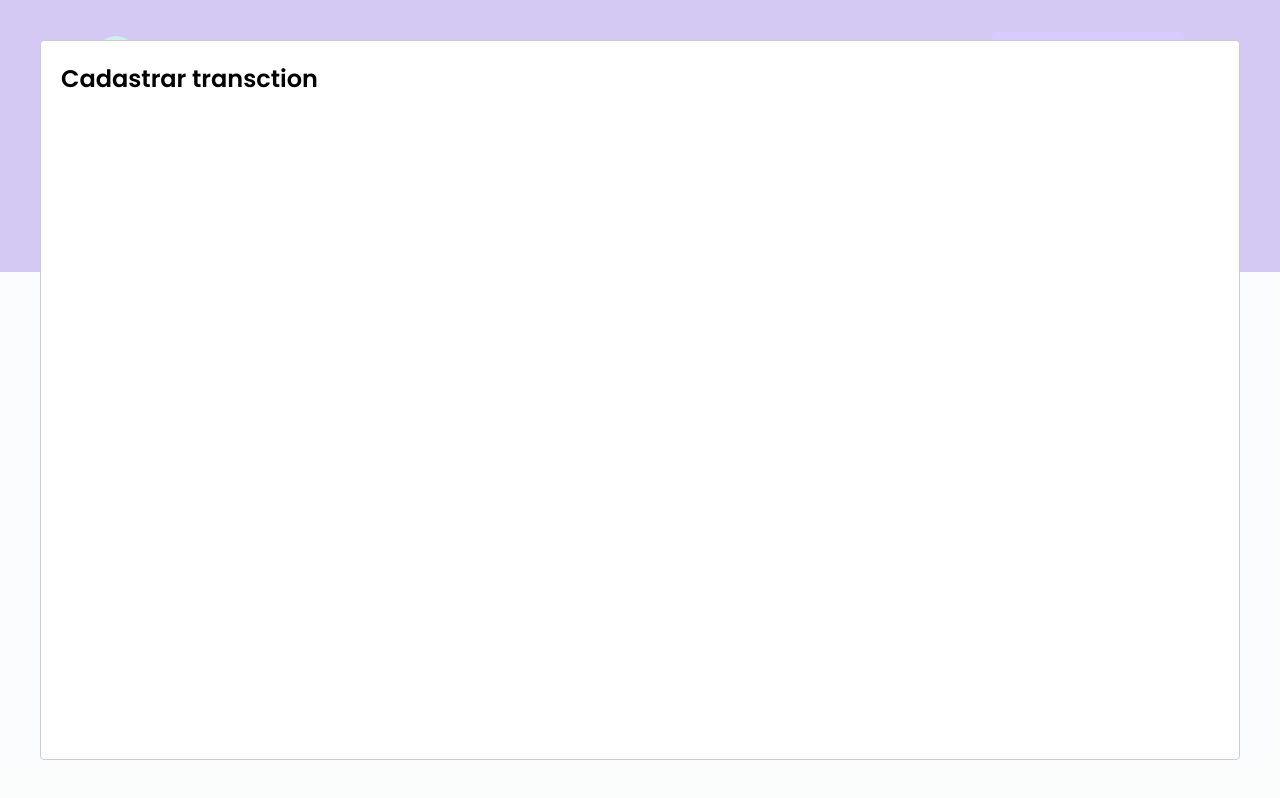
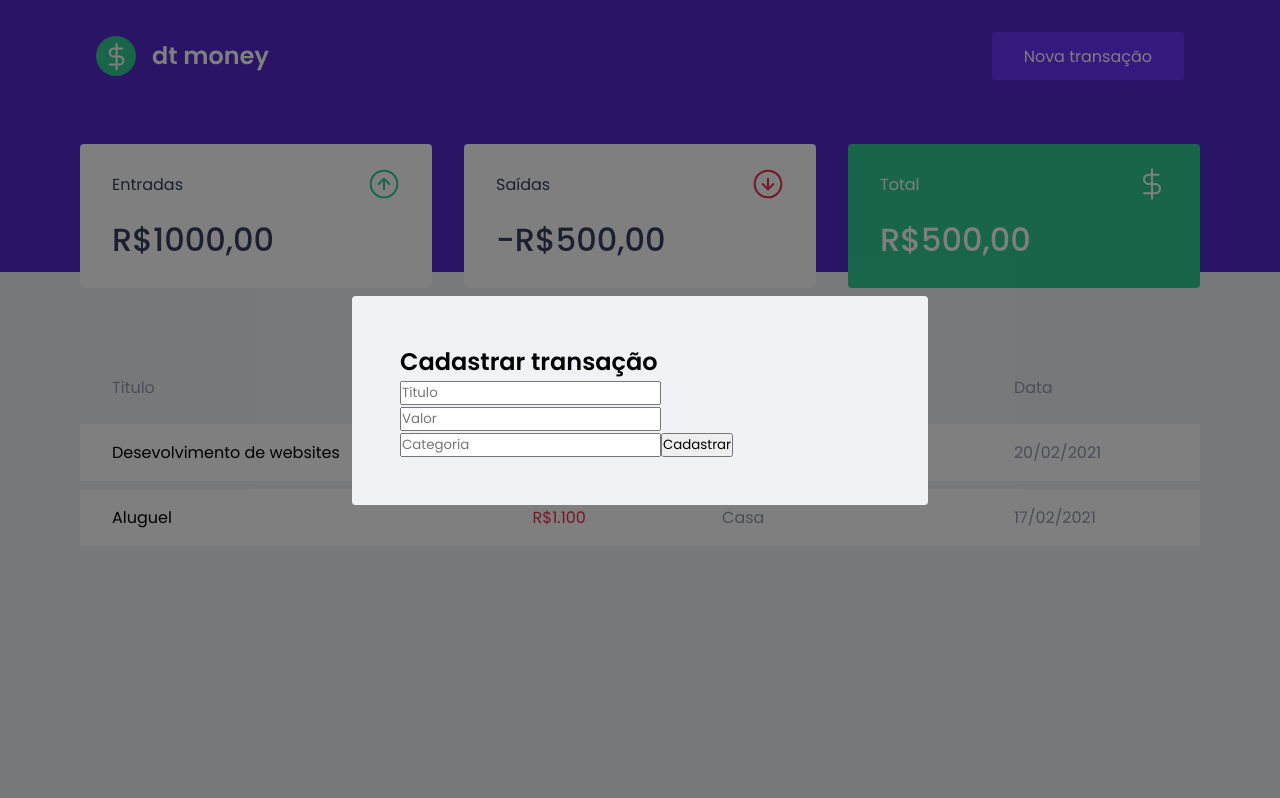
Before and after one commit to manuncorrea/dtmoney, a React (Create React App) app: page / in a window 1280 px wide. Both pictures are taken after a click on the button "Nova transação". Built offline with nearby package versions, Linux system fonts and the light colour scheme; no server answers; what miragejs would draw is missing.

Commit message:
estrutura do formulario

```diff
--- a/src/App.tsx
+++ b/src/App.tsx
@@ -3,6 +3,7 @@
 
 import { Dashboard } from "./components/Dashboard";
 import { Header } from "./components/Header";
+import { NewTransactionModal } from './components/NewTransactionModal';
 import { GlobalSytle } from "./styles/global";
 
 //Configurando Modal
@@ -22,12 +23,11 @@
     <>
       <Header onOpenNewTransctionModal={handleOpenTransactionModal} />
       <Dashboard />
-      <Modal
+
+      <NewTransactionModal
         isOpen={isNewTransactionModalOpen}
         onRequestClose={handleCloseTransactionModal}
-      >
-         <h2>Cadastrar transction</h2>
-      </Modal>
+       />
       <GlobalSytle />
     </>
   );
--- /dev/null
+++ b/src/components/NewTransactionModal/index.tsx
@@ -0,0 +1,26 @@
+import Modal from 'react-modal';
+import { Container } from './styles';
+
+interface NewTransactionModalProps{
+  isOpen: boolean;
+  onRequestClose: () => void;
+}
+
+export function NewTransactionModal({isOpen, onRequestClose }: NewTransactionModalProps) {
+  return(
+    <Modal
+      isOpen={isOpen}
+      onRequestClose={onRequestClose}
+      overlayClassName="react-modal-overlay"
+      className="react-modal-content"
+    >
+      <Container>
+        <h2>Cadastrar transação</h2>
+        <input placeholder="Titulo"/>
+        <input type="number" placeholder="Valor"/>
+        <input placeholder="Categoria"/>
+        <button type="submit">Cadastrar</button>
+      </Container>
+    </Modal>
+  );
+}
--- /dev/null
+++ b/src/components/NewTransactionModal/styles.ts
@@ -0,0 +1,3 @@
+import styled from "styled-components";
+
+export const Container = styled.form``;
--- a/src/styles/global.ts
+++ b/src/styles/global.ts
@@ -50,4 +50,27 @@
     opacity: 0.6;
     cursor: not-allowed;
   }
+
+  // Modal
+
+  .react-modal-overlay{
+    background: rgba(0, 0, 0, 0.5);
+    position: fixed;
+    top: 0;
+    bottom: 0;
+    right: 0;
+    left: 0;
+
+    display: flex;
+    align-items: center;
+    justify-content: center;
+  }
+  .react-modal-content{
+    width: 100%;
+    max-width: 576px;
+    background: var(--background);
+    padding: 3rem;
+    position: relative;
+    border-radius: 0.24rem;
+  }
 `;
```
